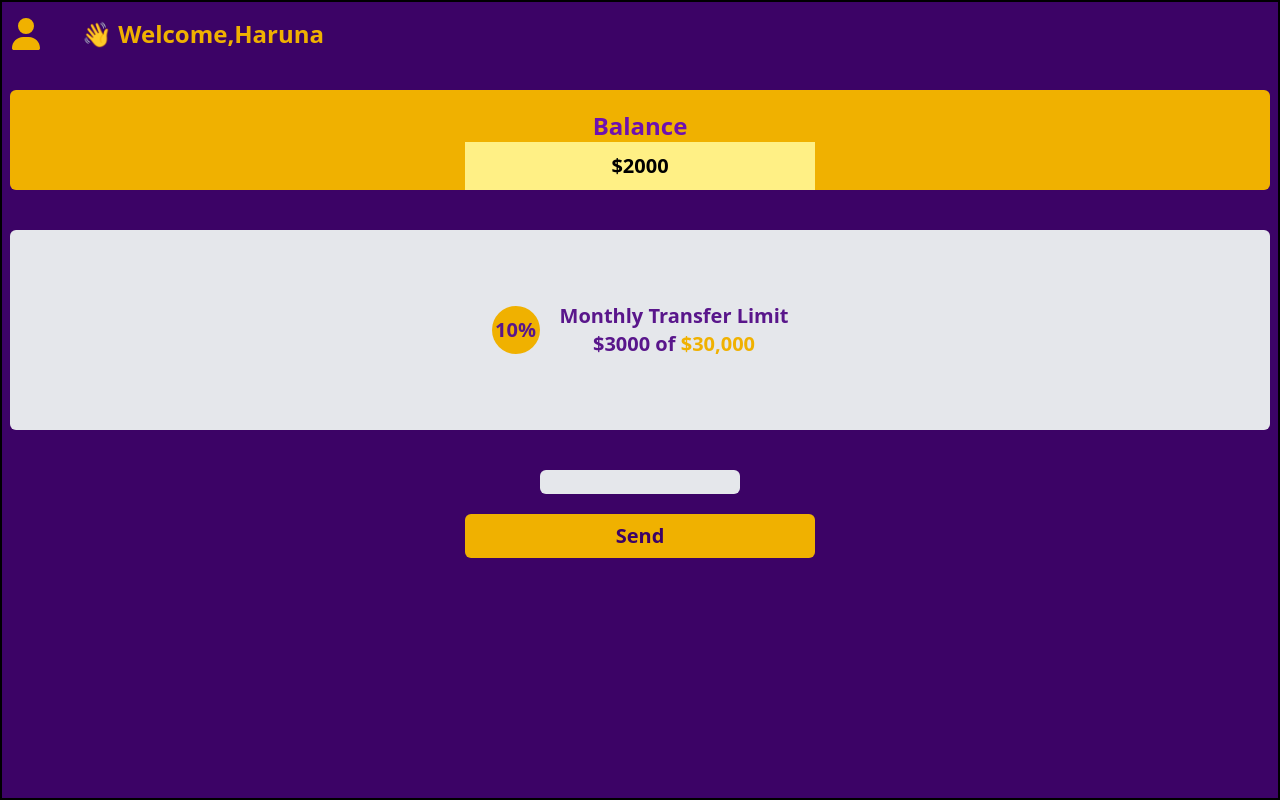
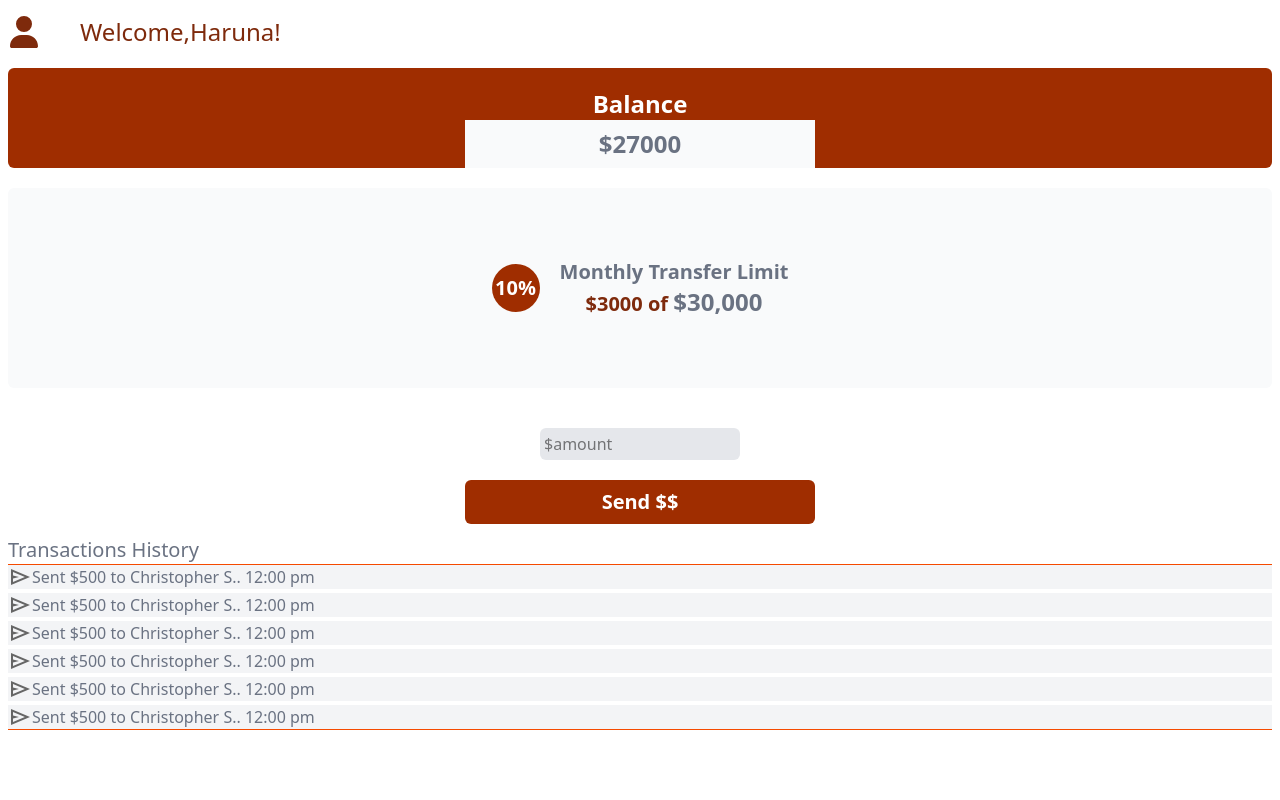
Before and after one commit to Kristencode/Bank, a plain HTML site: page index.html in a window 1280 px wide. Drawn offline with nearby package versions, Linux system fonts and the light colour scheme.

Commit message:
first comit

```diff
--- a/index.html
+++ b/index.html
@@ -11,41 +11,71 @@
   <body class="flex justify-center items-center h-screen w-screen">
     <!-- creat a simple bank UI that has 1. create account number 2. send money 3. receive money 4. get a loan. -->
 
-    <div class=" sm; h-screen w-screen p-2 bg-purple-950 border-2 border-black">
+    <div class=" h-screen w-screen p-2  border-black">
       <!-- user heading -->
 
       <div class="flex gap-10 pt-2">
-       <svg class=" fill-yellow-500 white w-8 h-8" xmlns="http://www.w3.org/2000/svg" viewBox="0 0 448 512"><!--!Font Awesome Free 6.7.2 by @fontawesome - https://fontawesome.com License - https://fontawesome.com/license/free Copyright 2025 Fonticons, Inc.--><path d="M224 256A128 128 0 1 0 224 0a128 128 0 1 0 0 256zm-45.7 48C79.8 304 0 383.8 0 482.3C0 498.7 13.3 512 29.7 512l388.6 0c16.4 0 29.7-13.3 29.7-29.7C448 383.8 368.2 304 269.7 304l-91.4 0z"/></svg>
-        <h1 class="text-yellow-500 font-bold text-2xl  justify-center"> &#128075; Welcome,Haruna </h1>
+       <svg class=" fill-orange-900 white w-8 h-8" xmlns="http://www.w3.org/2000/svg" viewBox="0 0 448 512"><!--!Font Awesome Free 6.7.2 by @fontawesome - https://fontawesome.com License - https://fontawesome.com/license/free Copyright 2025 Fonticons, Inc.--><path d="M224 256A128 128 0 1 0 224 0a128 128 0 1 0 0 256zm-45.7 48C79.8 304 0 383.8 0 482.3C0 498.7 13.3 512 29.7 512l388.6 0c16.4 0 29.7-13.3 29.7-29.7C448 383.8 368.2 304 269.7 304l-91.4 0z"/></svg>
+        <h1 class="text-orange-900  text-2xl  justify-center">  Welcome,Haruna! </h1>
       </div>
 
-      <div class=" mt-10 bg-yellow-500 h-[100px] rounded-md flex flex-col justify-center items-center">
-        <h1 class="text-purple-800 text-2xl  mt-5 font-bold"> Balance</h1>
-      <div class=" text-purple- font-bold h-[50px] text-xl items-center bg-yellow-200   flex justify-center  h-12 w-[350px] ">$2000</div>
+      <div class=" mt-5 bg-orange-800 h-[100px] rounded-md flex flex-col justify-center items-center">
+        <h1 class="text-white text-2xl  mt-5 font-bold"> Balance</h1>
+      <div class=" text-gray-500 border-black font-bold h-[50px] text-2xl items-center bg-gray-50   flex justify-center  h-12 w-[350px] ">$27000</div>
       </div>
 
 
-       <div class=" text-xl mt-10 gap-5 bg-gray-200 h-[200px] rounded-md flex justify-center items-center">
-        <p class=" text-purple-900 flex items-center justify-center p-6  font-bold w-[30px]  h-[30px] bg-yellow-500 rounded-full"> 10%</p>
+       <div class=" text-xl mt-5 gap-5 bg-gray-50 h-[200px] rounded-md flex justify-center items-center">
+        <p class=" text-white flex items-center justify-center p-6  font-bold w-[30px]  h-[30px] bg-orange-800 rounded-full"> 10%</p>
 
       <div class=" font-bold text-xl  flex-col items-center mt- flex justify-center  h-12  ">
-        <p class="text-purple-900">Monthly Transfer Limit</p>
-        <p class="text-purple-900">$3000 of <span class="text-yellow-500 font-bold">$30,000</span></p></div>
+        <p class="text-gray-500">Monthly Transfer Limit</p>
+        <p class="text-orange-900">$3000 of <span class="text-gray-500 text-2xl font-bold">$30,000</span></p></div>
       </div>
 
       <div class=" flex flex-col items-center justify-center ">
 
-       <input class=" mt-10 bg-gray-200 w-[200px] rounded-md" type="text">
+       <input class=" mt-10 bg-gray-200 w-[200px] rounded-md flex p-1" type="text" placeholder="$amount">
 
 
-        <button class="p-2 rounded-md bg-yellow-500 text-purple-950 font-bold text-xl mt-5 w-[350px]" id="send_btn"> Send</button>
+        <button class="p-2 rounded-md bg-orange-800 text-white font-bold text-xl mt-5 w-[350px]" id="send_btn"> Send $$</button>
 
 
 
       </div>
 
 
+       <div class=" mt-3 text-gray-500">
+        <h1  class="text-xl text-gray-500">Transactions History</h1>
 
+        <div class="gap-1 border-t-1 w- border-orange-600">
+          <div class="flex bg-gray-100">
+            <svg xmlns="http://www.w3.org/2000/svg" height="24px" viewBox="0 -960 960 960" width="24px" fill="#666666"><path d="M120-160v-640l760 320-760 320Zm80-120 474-200-474-200v140l240 60-240 60v140Zm0 0v-400 400Z"/></svg>
+            <p>Sent $500 to Christopher S.. <span>12:00 pm</span><p>
+        </div>
+        <div class="flex bg-gray-100 mt-1">
+            <svg xmlns="http://www.w3.org/2000/svg" height="24px" viewBox="0 -960 960 960" width="24px" fill="#666666"><path d="M120-160v-640l760 320-760 320Zm80-120 474-200-474-200v140l240 60-240 60v140Zm0 0v-400 400Z"/></svg>
+            <p>Sent $500 to Christopher S.. <span>12:00 pm</span><p>
+      </div>
+
+      <div class="flex bg-gray-100 mt-1">
+            <svg xmlns="http://www.w3.org/2000/svg" height="24px" viewBox="0 -960 960 960" width="24px" fill="#666666"><path d="M120-160v-640l760 320-760 320Zm80-120 474-200-474-200v140l240 60-240 60v140Zm0 0v-400 400Z"/></svg>
+            <p>Sent $500 to Christopher S.. <span>12:00 pm</span><p>
+      </div>
+
+      <div class="flex bg-gray-100 mt-1">
+            <svg xmlns="http://www.w3.org/2000/svg" height="24px" viewBox="0 -960 960 960" width="24px" fill="#666666"><path d="M120-160v-640l760 320-760 320Zm80-120 474-200-474-200v140l240 60-240 60v140Zm0 0v-400 400Z"/></svg>
+            <p>Sent $500 to Christopher S.. <span>12:00 pm</span><p>
+      </div>
+      <div class="flex bg-gray-100 mt-1">
+            <svg xmlns="http://www.w3.org/2000/svg" height="24px" viewBox="0 -960 960 960" width="24px" fill="#666666"><path d="M120-160v-640l760 320-760 320Zm80-120 474-200-474-200v140l240 60-240 60v140Zm0 0v-400 400Z"/></svg>
+            <p>Sent $500 to Christopher S.. <span>12:00 pm</span><p>
+      </div>
+      <div class="flex bg-gray-100 mt-1 border-b-1 border-orange-600">
+            <svg xmlns="http://www.w3.org/2000/svg" height="24px" viewBox="0 -960 960 960" width="24px" fill="#666666"><path d="M120-160v-640l760 320-760 320Zm80-120 474-200-474-200v140l240 60-240 60v140Zm0 0v-400 400Z"/></svg>
+            <p>Sent $500 to Christopher S.. <span>12:00 pm</span><p>
+      </div>
+</div>
 
 
 
```
